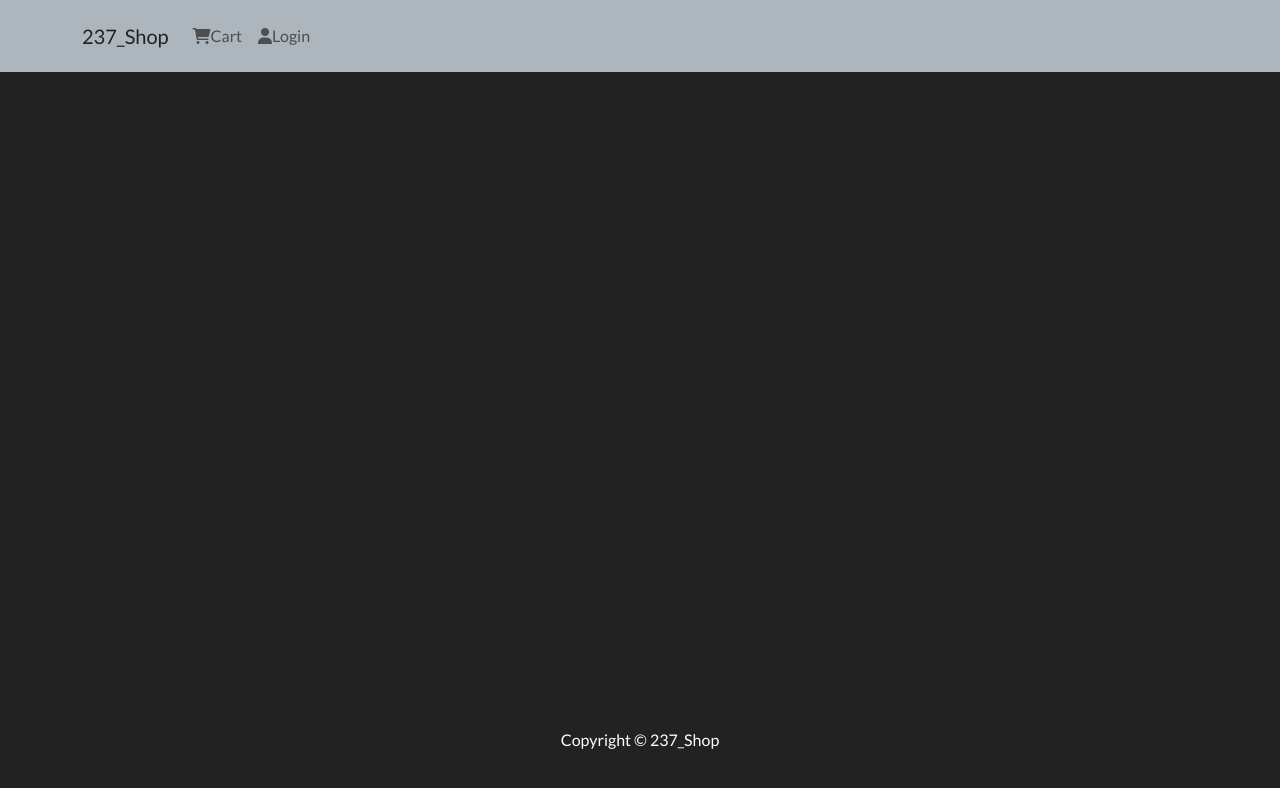
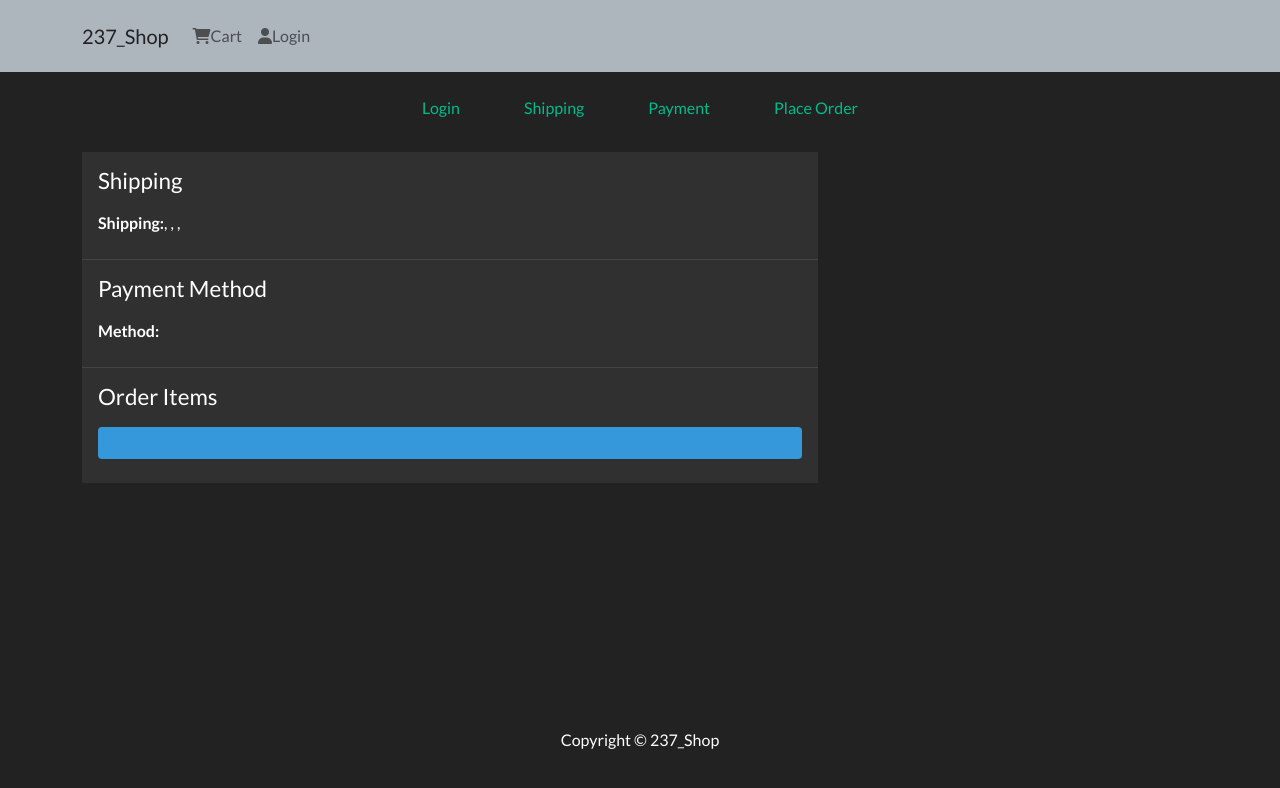
Before and after one commit to rigole/Django-ReactJS, a React (Create React App) app in the folder frontend/: page /placeorder in a window 1280 px wide. Shown: the top 788 px of the page. Built offline with nearby package versions, Linux system fonts and the light colour scheme.

Commit message:
place order 1

```diff
--- a/frontend/src/App.js
+++ b/frontend/src/App.js
@@ -11,6 +11,7 @@ import RegisterPage from "./pages/RegisterPage";
 import ProfilePage from "./pages/ProfilePage";
 import ShippingPage from "./pages/ShippingPage";
 import PaymentComponent from "./components/PaymentComponent";
+import PlaceOrderPage from "./pages/PlaceOrderPage";
 
 
 function App() {
@@ -28,6 +29,7 @@ function App() {
                         <Route path="/profile" element={<ProfilePage/>}/>
                         <Route path="/shipping" element={<ShippingPage/>}/>
                         <Route path="/cart" element={<CartScreen/>}/>
+                        <Route path="/placeorder" element={<PlaceOrderPage/>}/>
                         <Route path="/payment" element={<PaymentComponent/>}/>
                     </Routes>
                 </Container>
--- a/frontend/src/pages/PlaceOrderPage.js
+++ b/frontend/src/pages/PlaceOrderPage.js
@@ -0,0 +1,73 @@
+import React, { useState, useEffect } from 'react'
+import { Button, Row, Col, ListGroup, Image, Card } from "react-bootstrap";
+import { Link } from "react-router-dom";
+import Message  from "../components/Message";
+import { useDispatch, useSelector } from "react-redux";
+import FormContainer from "../components/FormContainer";
+import CheckoutStepsComponent from "../components/CheckoutStepsComponent";
+
+function PlaceOrderPage() {
+    const cart = useSelector(state => state.cart)
+    return(
+        <div>
+            <CheckoutStepsComponent step1 step2 step3 step4 />
+            <Row>
+                <Col md={8}>
+                    <ListGroup variant='flush'>
+                        <ListGroup.Item>
+                            <h2>Shipping</h2>
+                            <p>
+                                <strong>Shipping:</strong>
+                                {cart.shippingAddress.address}, {cart.shippingAddress.city}
+                                {'  '}
+                                {cart.shippingAddress.postalCode},
+                                {' '}
+                                {cart.shippingAddress.country},
+                            </p>
+                        </ListGroup.Item>
+
+                        <ListGroup.Item>
+                            <h2>Payment Method</h2>
+                            <p>
+                                <strong>Method:</strong>
+                                {cart.paymentMethod}
+                            </p>
+                        </ListGroup.Item>
+
+                        <ListGroup.Item>
+                            <h2>Order Items</h2>
+                            {cart.cartItems.length === 0 ? <Message variant='info'>
+                                Your cart is empty
+                            </Message>
+                            : (
+                                <ListGroup variant='flush'>
+                                    {cart.cartItems.map((item, index) => (
+                                        <ListGroup.Item key={index}>
+                                            <Row>
+                                                <Col md={1}>
+                                                    <Image src={item.image} alt={item.name} fluid rounded/>
+                                                </Col>
+
+                                                <Col>
+                                                    <Link to={`/product/${item.product}`}>{item.name}</Link>
+                                                </Col>
+                                            </Row>
+                                        </ListGroup.Item>
+                                    ))}
+                                </ListGroup>
+                                )
+
+                            }
+                        </ListGroup.Item>
+                    </ListGroup>
+
+                </Col>
+                <Col md={4}>
+
+                </Col>
+            </Row>
+        </div>
+    )
+}
+
+export default PlaceOrderPage
```
